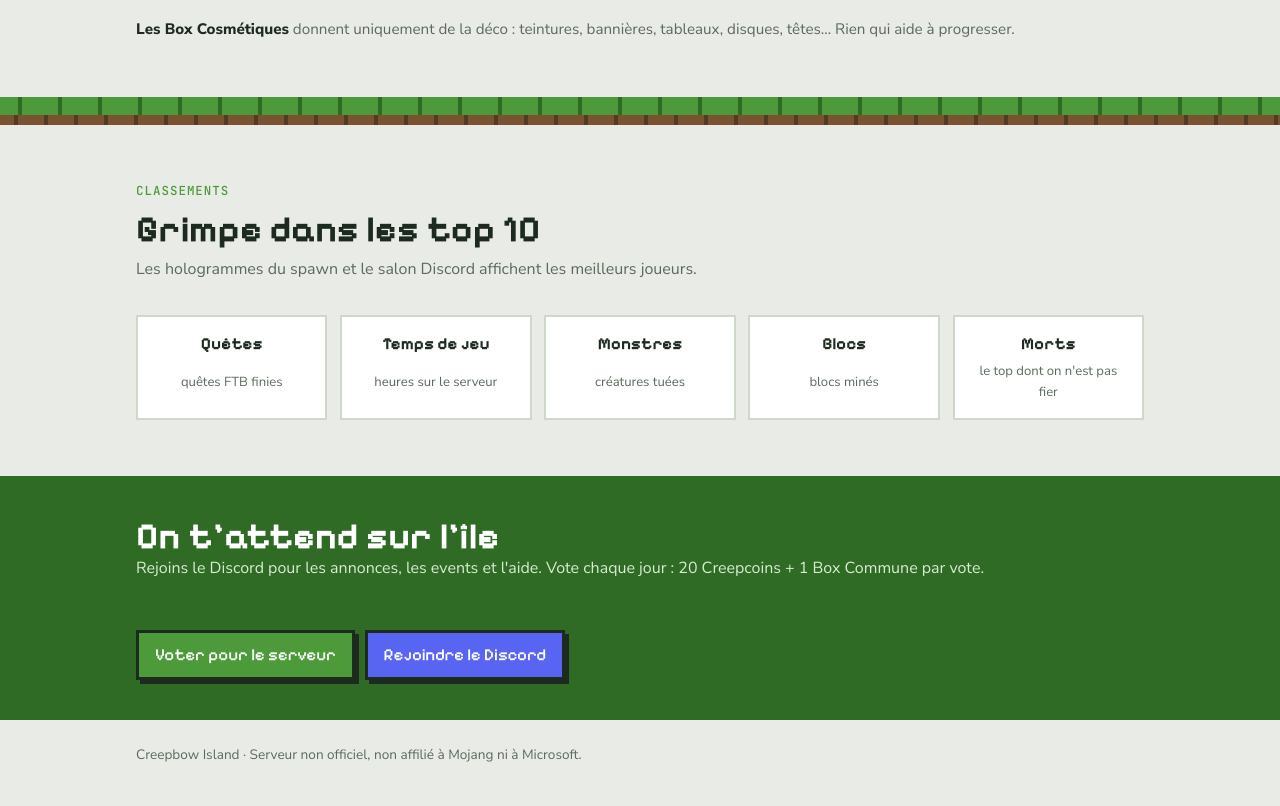
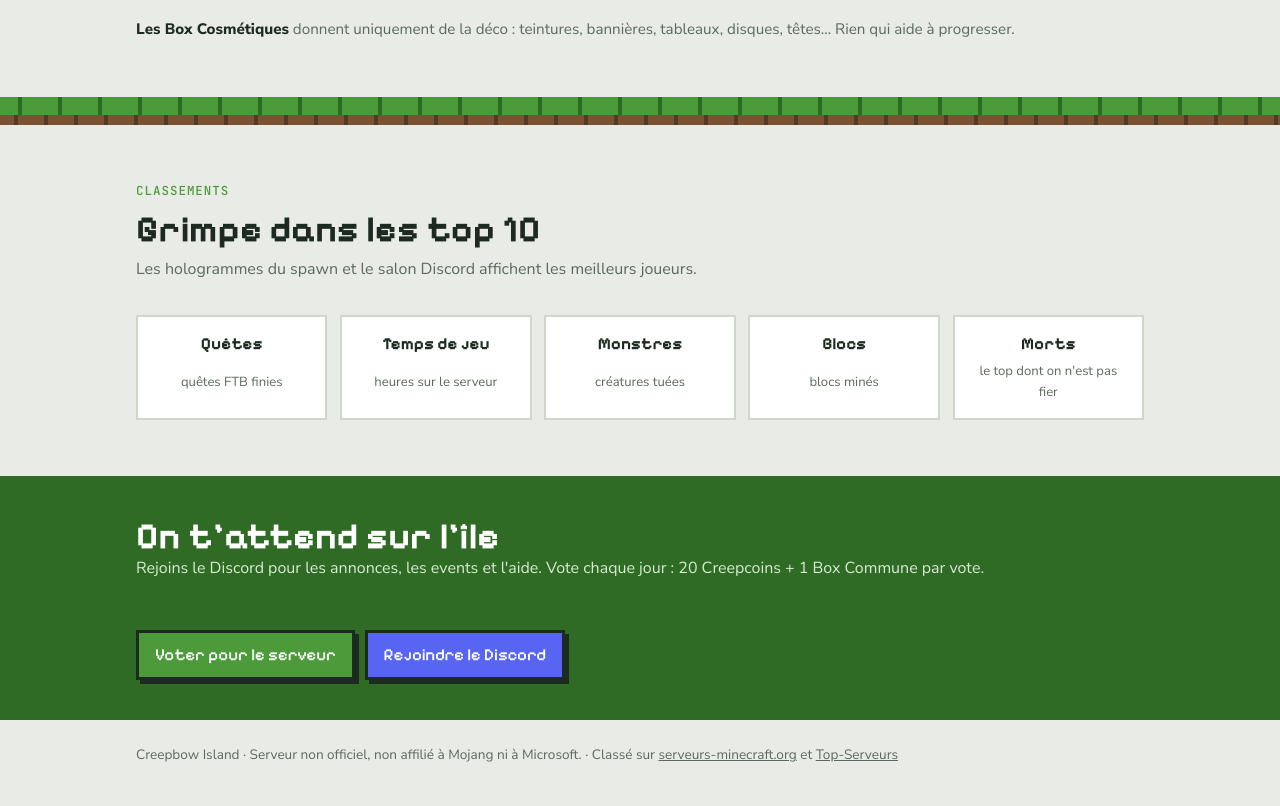
Before and after one commit to creepbow/creepbow.github.io, a plain HTML site: page index.html in a window 1280 px wide. Shown: the part 3717-4523 px from the top of the page. Drawn offline with Linux system fonts and the light colour scheme.

Commit message:
Add files via upload

```diff
--- a/index.html
+++ b/index.html
@@ -296,7 +296,7 @@ footer { padding-block: 1.5rem 2.5rem; color: var(--muted); font-size: .85rem; }
     </div>
   </div>
 </div>
-<footer class="wrap">Creepbow Island · Serveur non officiel, non affilié à Mojang ni à Microsoft.</footer>
+<footer class="wrap">Creepbow Island · Serveur non officiel, non affilié à Mojang ni à Microsoft. · Classé sur <a href="https://www.serveurs-minecraft.org/" target="_blank" rel="noopener">serveurs-minecraft.org</a> et <a href="https://top-serveurs.net/minecraft/creepbow-island" target="_blank" rel="noopener">Top-Serveurs</a></footer>
 
 <script>
 (function () {
```
Also changed, not shown: banniere-500x100.png (added), banniere-500x130.png (added).
